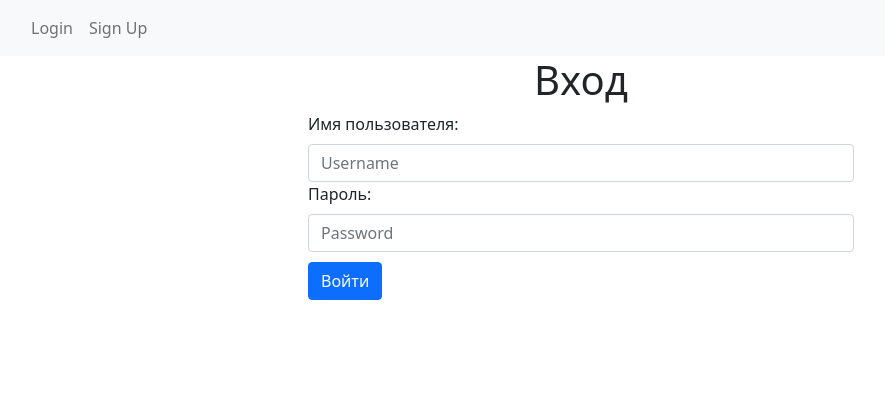
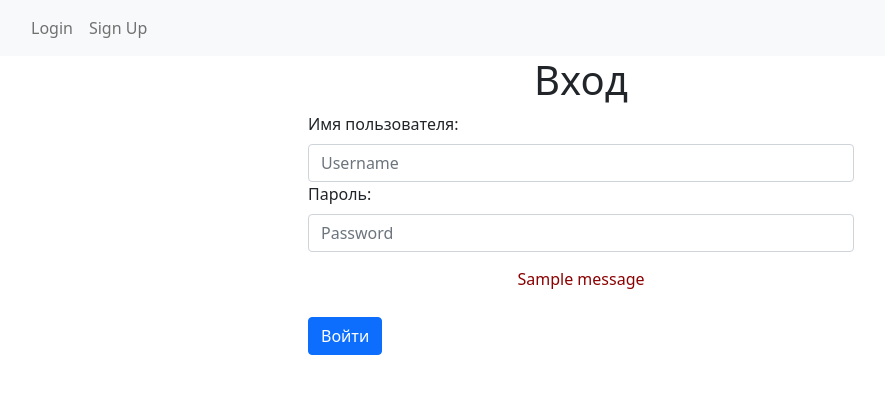
Before and after one commit to alisher1989/to_do_tracker, a Django app: page /accounts/login/ in a window 1280 px wide. Shown: the top 394 px of the page, without its empty margins (59-944 px from the left). Run offline with Django 3.2, Linux system fonts and the light colour scheme; tables that the repository leaves empty hold one stand-in row (values such as "Sample post"); one stand-in notice (Sample message) is shown; some libraries are stand-ins or nearby versions.

Commit message:
fixed some issues

```diff
--- a/accounts/views.py
+++ b/accounts/views.py
@@ -1,3 +1,4 @@
+from django.contrib import messages
 from django.contrib.auth import login, authenticate, logout
 from django.shortcuts import render, redirect
 
@@ -33,6 +34,8 @@ def login_view(request, *args, **kwargs):
             context['has_error'] = True
             context['next'] = next_url
             context['username'] = username
+            messages.error(request, 'Invalid login or password ! Please try again!')
+            return redirect('login')
     else:
         context = {'next': request.GET.get('next'), 'form': UserCreationForm}
     return render(request, 'registration/login.html', context=context)
--- a/webapp/templates/registration/login.html
+++ b/webapp/templates/registration/login.html
@@ -18,6 +18,11 @@
                     <label for="{{ form.password.id_for_label }}" class="form-label">Пароль:</label>
                     {{ form.password|add_class:"form-control" }}
                 </div>
+                {% if messages %}
+                    {% for message in messages %}
+                        <p style="color: darkred; text-align: center; margin-top: 15px">{{ message }}</p>
+                    {% endfor %}
+                {% endif %}
                 <button type="submit" class="btn btn-primary" style="margin-top: 10px">Войти</button>
             </form>
         </div>
```
Lines whose indentation alone changed are shown as unchanged.
